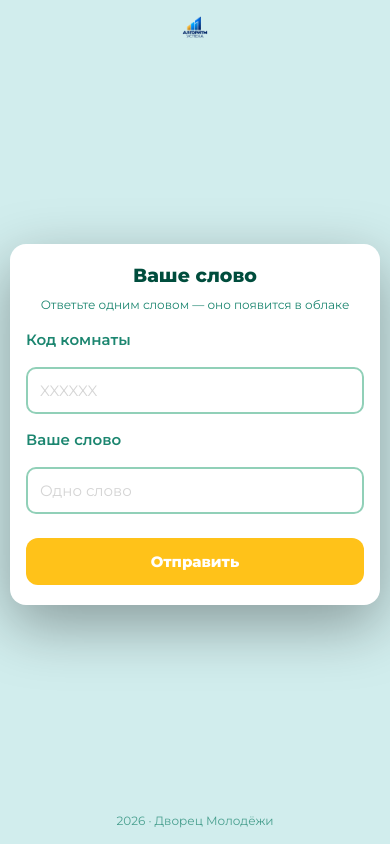
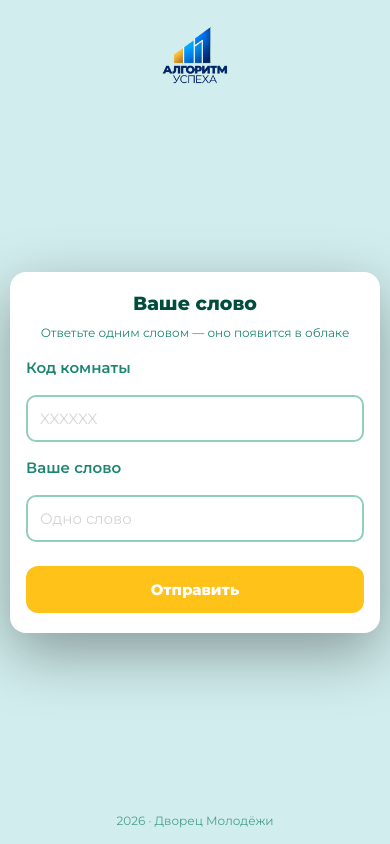
Before and after one commit to varvar-888/DM, a website: page public/guest.html in a window 390 px wide. Drawn offline with nearby package versions, Linux system fonts and the light colour scheme; no server answers.

Commit message:
Update style.css

```diff
--- a/public/style.css
+++ b/public/style.css
@@ -496,7 +496,7 @@ body.state-cloud   .side-qr .qr-box img { width: 150px !important; height: 150px
   display: flex; align-items: center; justify-content: center;
   padding: 14px 16px 4px;
 }
-.logo-small { height: 40px; width: auto; max-width: 60vw; object-fit: contain; }
+.logo-small { height: 90px; width: auto; max-width: 60vw; object-fit: contain; }
 .guest-wrap { flex: 1 1 auto; display: flex; align-items: center; justify-content: center; padding: 20px 16px; }
 .guest-card {
   background: var(--bg-secondary);
@@ -614,7 +614,7 @@ body.state-cloud   .side-qr .qr-box img { width: 150px !important; height: 150px
 }
 
 .logo-small {
-  height: 40px;
+  height: 90px;
   width: auto;
   max-width: 60vw;
   object-fit: contain;
@@ -622,7 +622,7 @@ body.state-cloud   .side-qr .qr-box img { width: 150px !important; height: 150px
 
 @media (max-width: 480px) {
   .guest-header { padding: 10px 12px 2px; }
-  .logo-small { height: 34px; max-width: 70vw; }
+  .logo-small { height: 90px; max-width: 70vw; }
   .guest-wrap { padding: 12px 10px; }
   .guest-card { padding: 20px 16px; border-radius: 16px; max-width: 100%; }
   .guest-title { font-size: 19px; }
```
